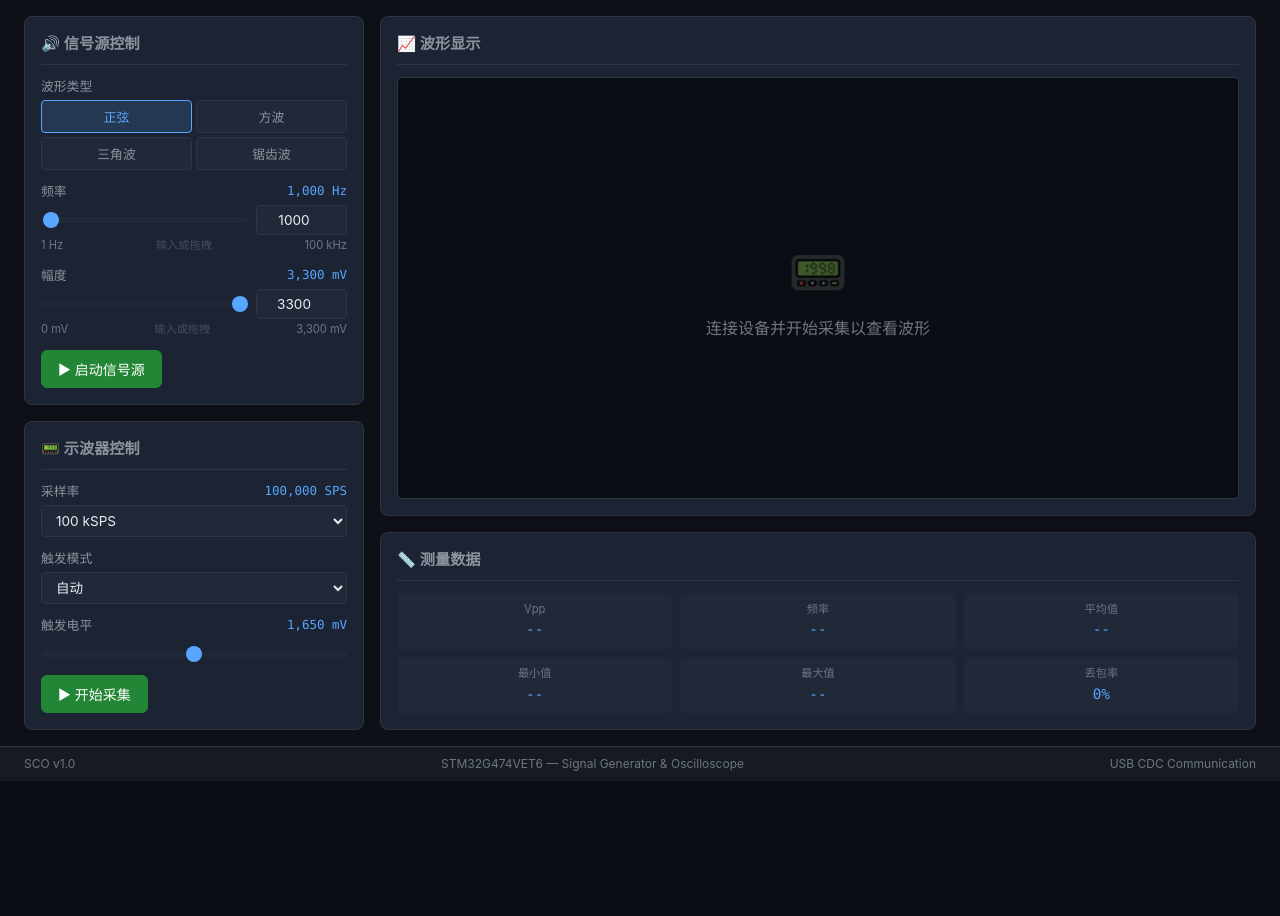
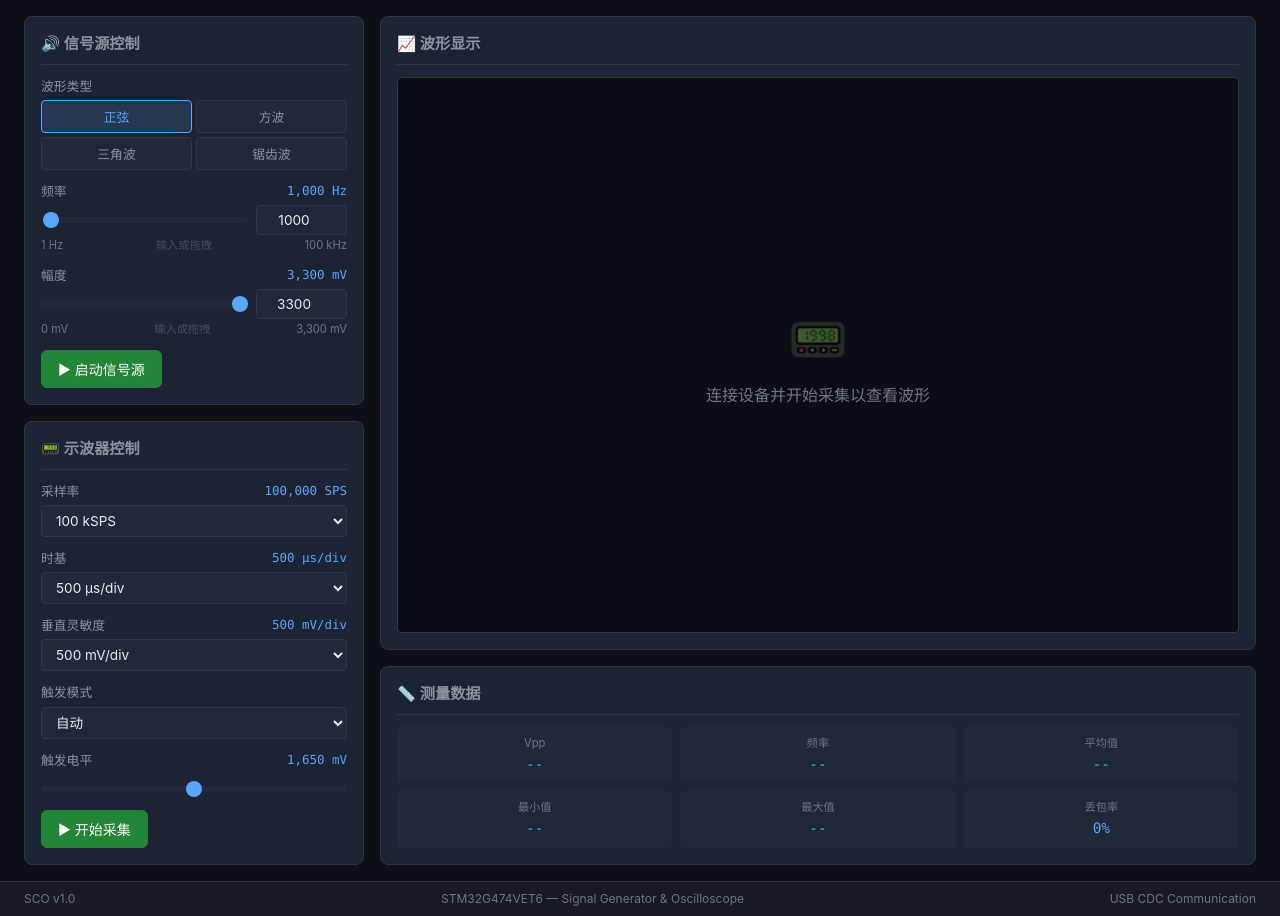
Before and after one commit to ydhc716-boo/osc, a Flask app: page / in a window 1280 px wide. Shown: the part 61-977 px from the top of the page. Before the commit the page ends 842 px from the top, so only its background shows below. Run offline with Flask 3, Linux system fonts and the light colour scheme.

Commit message:
时基和垂直灵敏度

```diff
--- a/web_ui/static/js/controls.js
+++ b/web_ui/static/js/controls.js
@@ -188,6 +188,21 @@ App.initControls = function () {
         $btnScopeStop.style.display = 'none';
     });
 
+    // ── Time/Div & Volt/Div (client-side only, no device command) ────
+    const $scopeTimeDiv = document.getElementById('scope-time-div');
+    $scopeTimeDiv.addEventListener('change', () => {
+        const val = parseInt($scopeTimeDiv.value);
+        const label = val >= 1000 ? (val / 1000) + ' ms/div' : val + ' µs/div';
+        document.getElementById('time-div-display').textContent = label;
+    });
+
+    const $scopeVoltDiv = document.getElementById('scope-volt-div');
+    $scopeVoltDiv.addEventListener('change', () => {
+        const val = parseInt($scopeVoltDiv.value);
+        const label = val >= 1000 ? (val / 1000).toFixed(1) + ' V/div' : val + ' mV/div';
+        document.getElementById('volt-div-display').textContent = label;
+    });
+
     // ── Keyboard shortcuts ─────────────────────────────────────────────
     document.addEventListener('keydown', (e) => {
         if (e.target.tagName === 'INPUT' || e.target.tagName === 'SELECT') return;
--- a/web_ui/static/js/waveform.js
+++ b/web_ui/static/js/waveform.js
@@ -22,12 +22,9 @@ const Waveform = {
     waveformGlow: 'rgba(88, 166, 255, 0.3)',
     triggerColor: '#d2991d',
 
-    // View state
-    timePerDiv: 500,     // µs per horizontal division
-    voltsPerDiv: 500,    // mV per vertical division
+    // View state — defaults, overridden by DOM controls
     numHorizDivs: 10,
     numVertDivs: 8,
-
     vRef: 3300,          // mV reference
     vMid: 1650,          // mV midpoint
 
@@ -37,6 +34,17 @@ const Waveform = {
         this.dpr = window.devicePixelRatio || 1;
         this.resize();
         window.addEventListener('resize', () => this.resize());
+    },
+
+    /** Read current scale settings from DOM controls. */
+    getTimePerDiv() {
+        const el = document.getElementById('scope-time-div');
+        return el ? parseInt(el.value) : 500;
+    },
+
+    getVoltsPerDiv() {
+        const el = document.getElementById('scope-volt-div');
+        return el ? parseInt(el.value) : 500;
     },
 
     resize() {
@@ -86,7 +94,9 @@ const Waveform = {
         this.drawGrid(ctx, w, h);
 
         // Calculate view
-        const timeWindow = this.timePerDiv * this.numHorizDivs; // µs
+        const timePerDiv = this.getTimePerDiv();
+        const voltsPerDiv = this.getVoltsPerDiv();
+        const timeWindow = timePerDiv * this.numHorizDivs; // µs
         const samplesPerWindow = Math.floor((timeWindow / 1_000_000) * sampleRate);
         if (samplesPerWindow < 10) return;
 
@@ -153,8 +163,7 @@ const Waveform = {
         // Scale factors
         const xScale = w / numPoints;
         const yMid = h / 2;
-        const totalSpan = this.voltsPerDiv * this.numVertDivs; // mV total vertical
-
+        const totalSpan = this.getVoltsPerDiv() * this.numVertDivs; // mV
         // Draw waveform path
         ctx.beginPath();
         ctx.strokeStyle = this.waveformColor;
@@ -266,7 +275,7 @@ const Waveform = {
         // Time labels
         for (let i = 0; i <= numH; i++) {
             const x = i * dx;
-            const timeVal = (i - numH / 2) * this.timePerDiv;
+            const timeVal = (i - numH / 2) * this.getTimePerDiv();
             let label;
             if (Math.abs(timeVal) >= 1000) {
                 label = (timeVal / 1000).toFixed(1) + 'ms';
@@ -278,7 +287,7 @@ const Waveform = {
 
         // Voltage labels
         ctx.textAlign = 'right';
-        const totalSpan = this.voltsPerDiv * this.numVertDivs; // mV
+        const totalSpan = this.getVoltsPerDiv() * this.numVertDivs; // mV
         for (let i = 0; i <= numV; i++) {
             const y = i * dy;
             const mv = this.vMid + totalSpan / 2 - (i / numV) * totalSpan;
--- a/web_ui/templates/index.html
+++ b/web_ui/templates/index.html
@@ -131,6 +131,32 @@
                     </div>
 
                     <div class="form-group">
+                        <label>时基 <span id="time-div-display">500 µs/div</span></label>
+                        <select id="scope-time-div">
+                            <option value="50">50 µs/div</option>
+                            <option value="100">100 µs/div</option>
+                            <option value="200">200 µs/div</option>
+                            <option value="500" selected>500 µs/div</option>
+                            <option value="1000">1 ms/div</option>
+                            <option value="2000">2 ms/div</option>
+                            <option value="5000">5 ms/div</option>
+                            <option value="10000">10 ms/div</option>
+                            <option value="50000">50 ms/div</option>
+                        </select>
+                    </div>
+
+                    <div class="form-group">
+                        <label>垂直灵敏度 <span id="volt-div-display">500 mV/div</span></label>
+                        <select id="scope-volt-div">
+                            <option value="50">50 mV/div</option>
+                            <option value="100">100 mV/div</option>
+                            <option value="200">200 mV/div</option>
+                            <option value="500" selected>500 mV/div</option>
+                            <option value="1000">1 V/div</option>
+                        </select>
+                    </div>
+
+                    <div class="form-group">
                         <label>触发模式</label>
                         <select id="scope-trigger">
                             <option value="0">自动</option>
```
